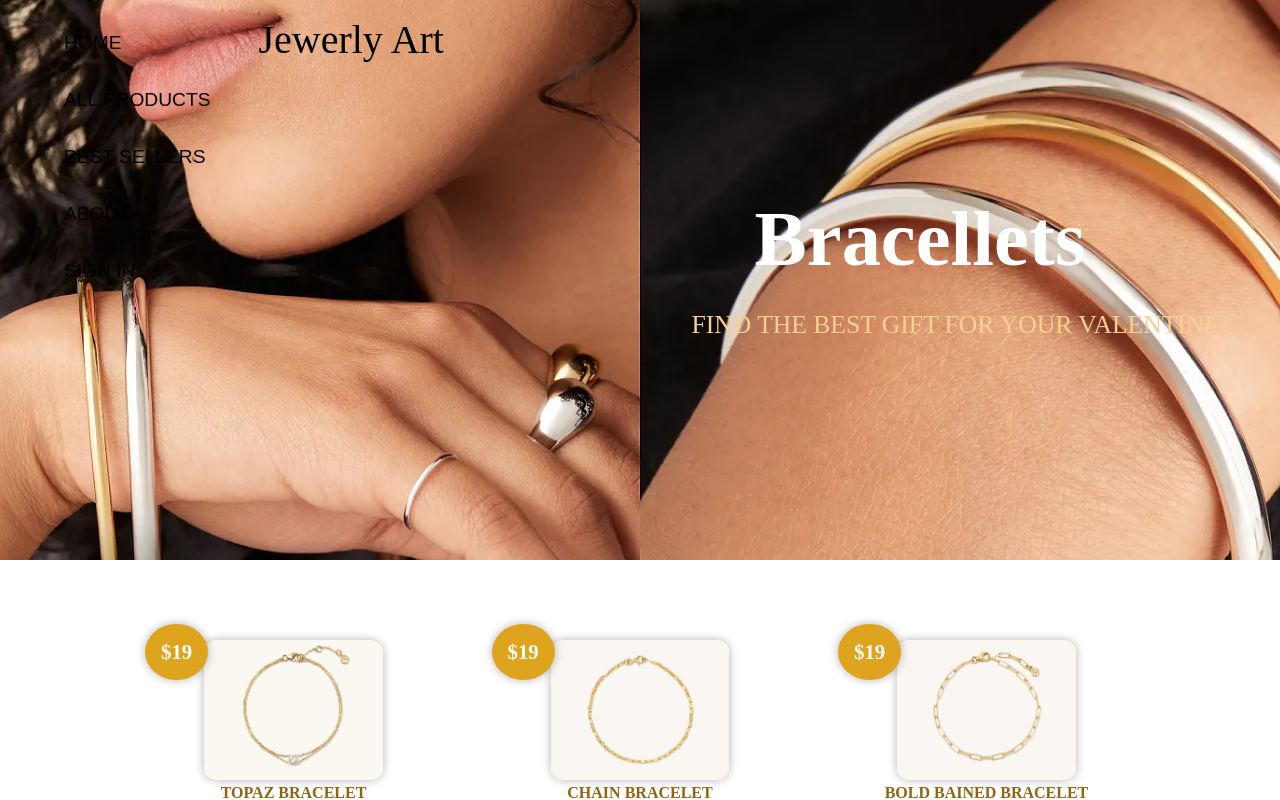
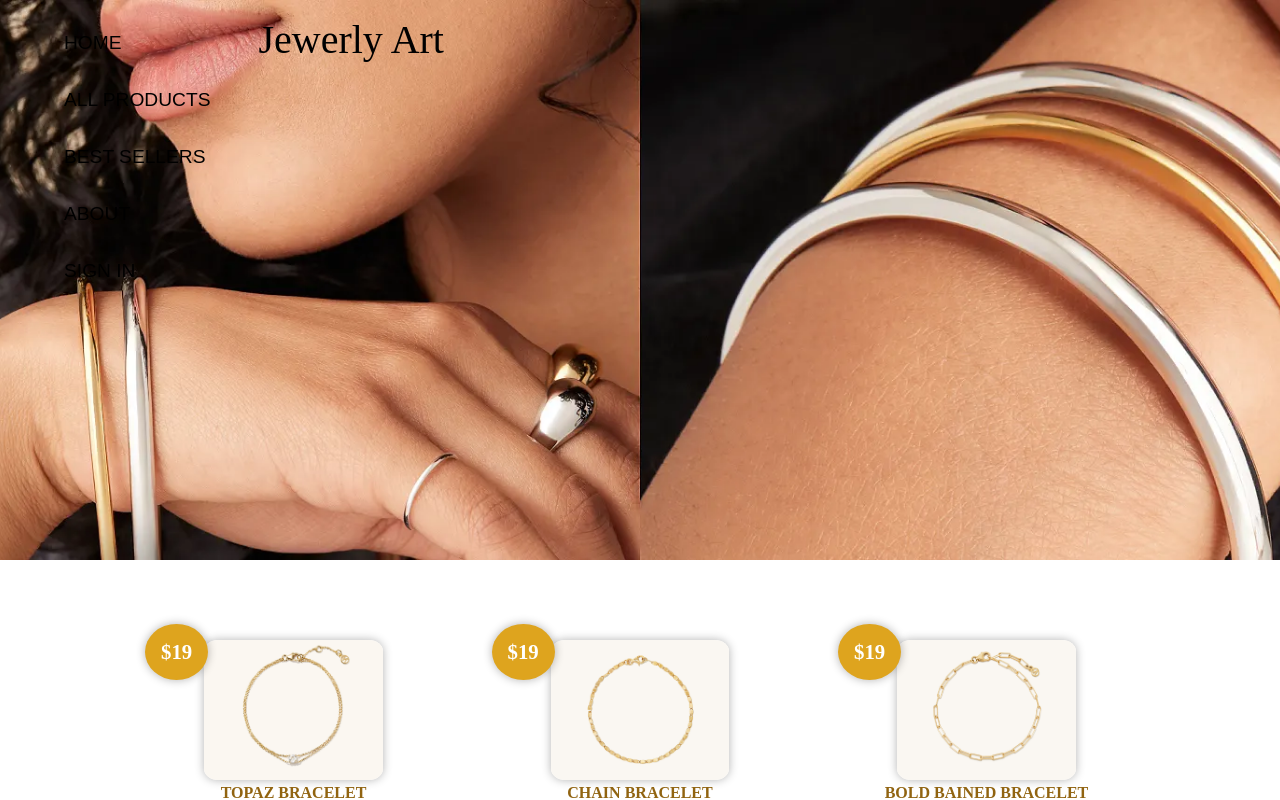
Before and after one commit to NazikAskhatova/diploma, a React (Create React App) app: page /categories/bracelets in a window 1280 px wide. Shown: the top 800 px of the page. Built offline with nearby package versions, Linux system fonts and the light colour scheme; a web font is replaced by a local one.

Commit message:
dataCategories.js was updated / Category.js page

```diff
--- a/src/data/dataCategories.js
+++ b/src/data/dataCategories.js
@@ -20,7 +20,7 @@ const categories = [
     categoryId: "earrings",
     title: "Earrings",
     price: 99,
-    description: "There you can find our all special rings",
+    description: "",
   },
   {
     image: Rings,
@@ -28,35 +28,35 @@ const categories = [
     categoryId: "rings",
     title: "Rings",
     price: 119,
-    description: "You can find all our special bracellets here",
+    description: "",
   },
   {
     image: Bracelets,
     imageHeader: BraceletsH,
     categoryId: "bracelets",
     title: "Bracellets",
-    description: "Find the best gift for your Valentine!",
+    description: "",
   },
   {
     image: Necklaces,
     imageHeader: NecklacesH,
     categoryId: "necklaces",
     title: "Necklaces",
-    description: "Find the best rings for your Valentine",
+    description: "",
   },
   {
     image: Wedding,
     imageHeader: WeddingH ,
     categoryId: "wedding",
     title: "Wedding",
-    description: "Find the best rings for your Valentine",
+    description: "",
   },
   {
     image: SingleEarr,
     imageHeader: SingleEarrH,
     categoryId: "single-earrings",
     title: "Single earrings",
-    description: "Find the best rings for your Valentine",
+    description: "",
   },
 
 
--- a/src/pages/Category.js
+++ b/src/pages/Category.js
@@ -16,8 +16,8 @@ function Category() {
 
   return (
     <>
-      <Header title={category.title} image={category.imageHeader}>
-        {category.description}
+      <Header image={category.imageHeader}>
+
       </Header>
 
       <ProductList products={getProducts(category.categoryId)} />
```
